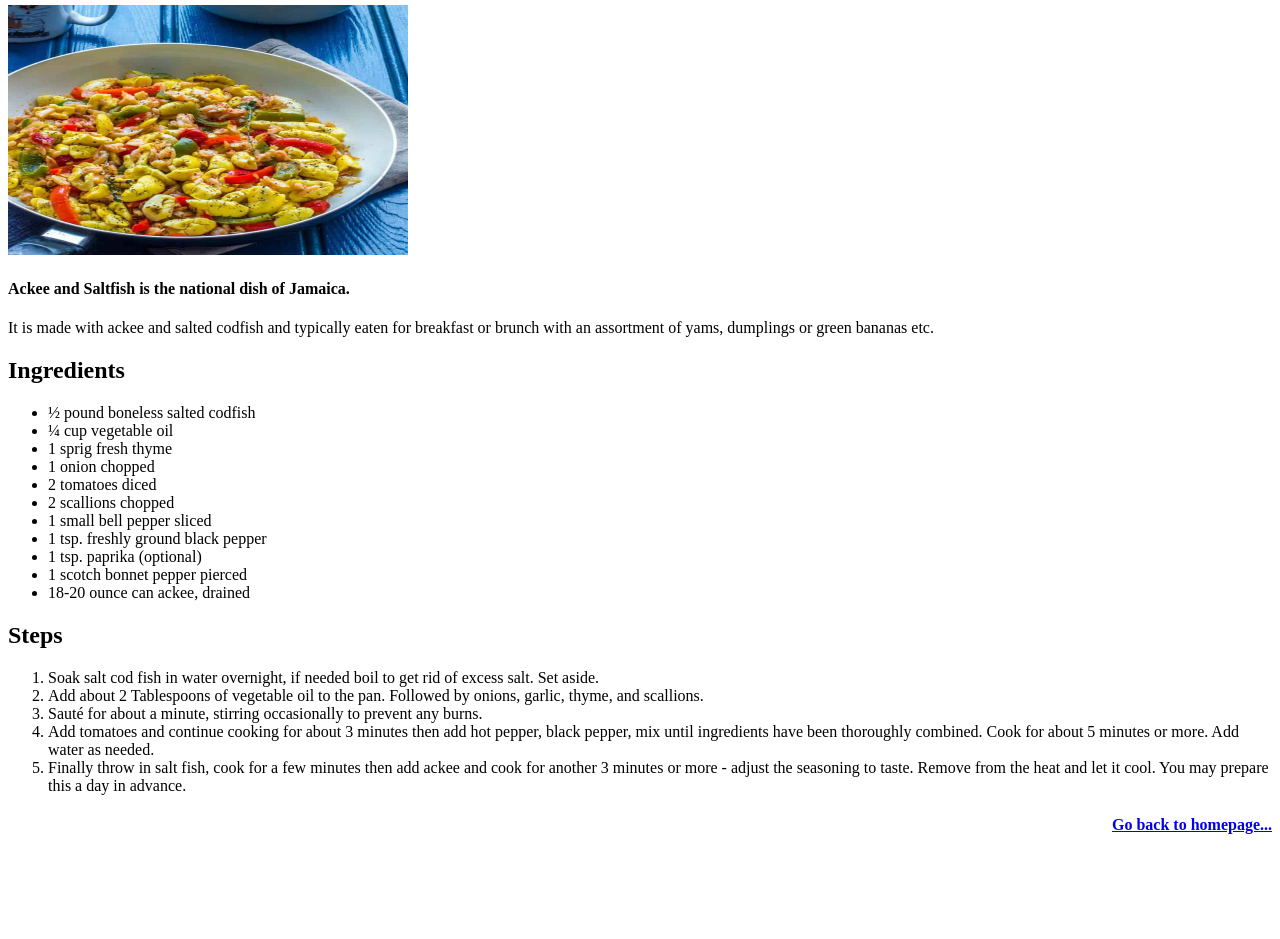
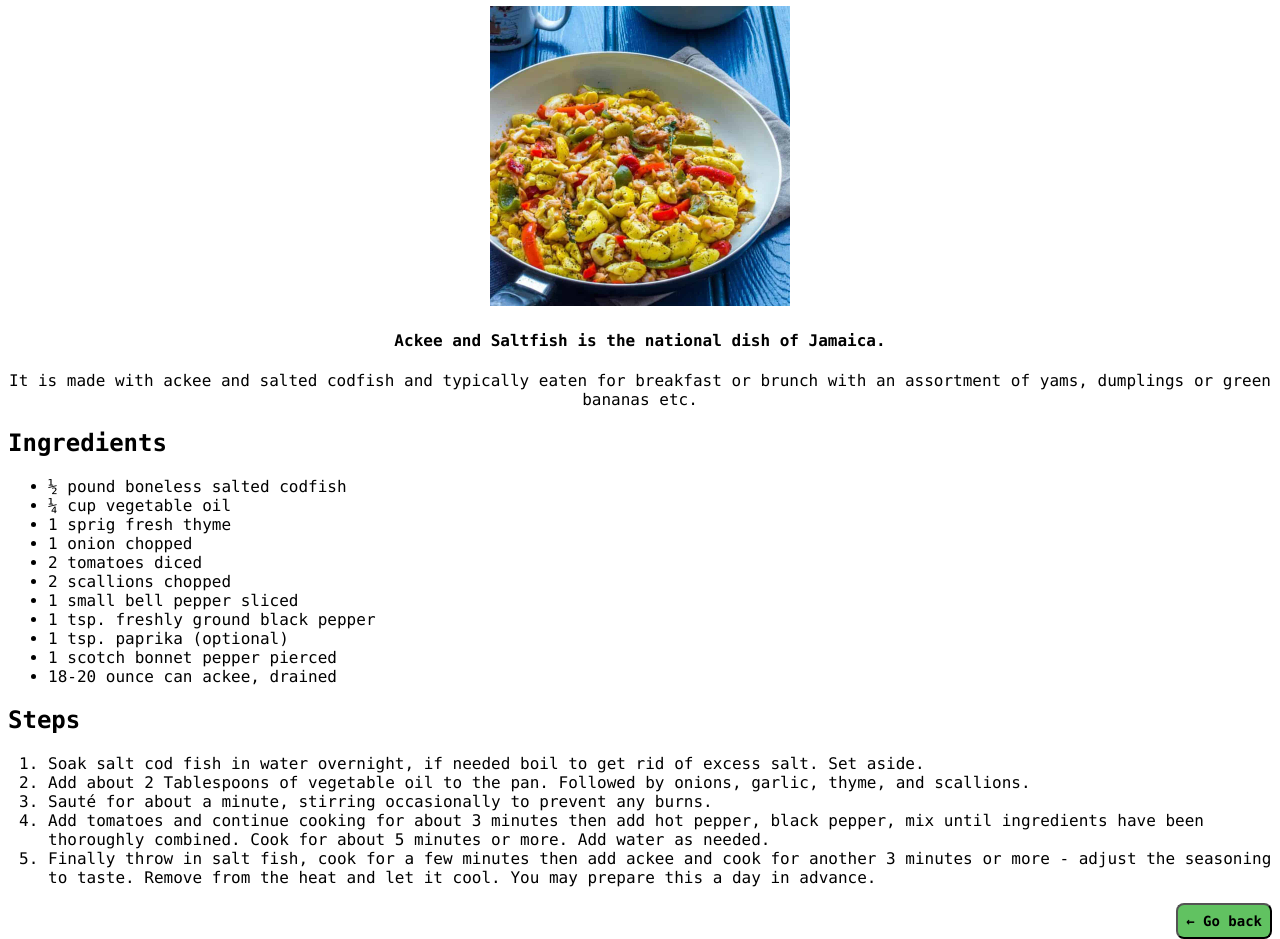
Before and after one commit to gervanna/odin-recipes, a plain HTML site: page recipes/jamaican-ackee-and-saltfish.html in a window 1280 px wide. Shown: the part 75-1014 px from the top of the page. Before the commit the page ends 931 px from the top, so only its background shows below. Drawn offline with Linux system fonts and the light colour scheme.

Commit message:
added some minor css elements

```diff
--- /dev/null
+++ b/css/style.css
@@ -0,0 +1,24 @@
+html * {
+    font-family: Monaco, sans-serif;
+}
+.homepage {
+    margin-top: 35px;
+    text-align: center;
+}
+.no-bullets {
+    list-style-type: none;
+}
+
+.intro {
+    text-align: center;
+}
+
+.back {
+    float: right;
+    font-size: 14px;
+    font-weight: bold;
+    background-color: hsl(120, 44%, 57%);
+    padding: 8px;
+    border-radius: 8px;
+    box-shadow: rgb(0, 0, 0);
+}
--- a/recipes/jamaican-ackee-and-saltfish.html
+++ b/recipes/jamaican-ackee-and-saltfish.html
@@ -3,13 +3,18 @@
 <head>
     <title>Jamaican Ackee and Saltfish</title>
     <meta charset="UTF-8">
+    <link rel="stylesheet" href="../css/style.css">
 </head>
 <body>
+    <div class="intro">
+
         <h1>Jamaican Ackee and Saltfish Recipe</h1>
-    <img src="../images/jamaican-ackee-and-saltfish.jpeg" width="400" height="250" alt="Photo of completed Ackee and Saltfish dish.">
+        <img src="../images/jamaican-ackee-and-saltfish.jpeg" width="300" height="auto" alt="Photo of completed Ackee and Saltfish dish.">
         <h4>Ackee and Saltfish is the national dish of Jamaica.</h4>
         <p>It is made with ackee and salted codfish and typically eaten for breakfast or brunch with an assortment of yams, dumplings or green bananas etc.</p>
+    </div>
 
+    <div>
         <h2>Ingredients</h2>
         <ul>
             <li>½ pound boneless salted codfish</li>
@@ -24,7 +29,9 @@
             <li>1 scotch bonnet pepper pierced</li>
             <li>18-20 ounce can ackee, drained</li>
         </ul>
+    </div>
 
+    <div>
         <h2>Steps</h2>
         <ol>
             <li>Soak salt cod fish in water overnight, if needed boil to get rid of excess salt. Set aside.</li>
@@ -33,7 +40,8 @@
             <li>Add tomatoes and continue cooking for about 3 minutes then add hot pepper, black pepper, mix until ingredients have been thoroughly combined. Cook for about 5 minutes or more. Add water as needed.</li>
             <li>Finally throw in salt fish, cook for a few minutes then add ackee and cook for another 3 minutes or more - adjust the seasoning to taste. Remove from the heat and let it cool. You may prepare this a day in advance.</li>
         </ol>
+    </div>
 
-    <a href="../index.html"><h4 style="text-align: right;">Go back to homepage...</h4></a>
+    <a href="../index.html"><button class="back" type="button">← Go back</button></a>
 </body>
 </html>
```
Also changed, not shown: index.html (+11 -6 lines), recipes/jamaican-curry-chicken.html (+9 -4 lines), recipes/jamaican-rice-and-peas.html (+8 -1 lines), 1 other file. Lines whose indentation alone changed are shown as unchanged.
